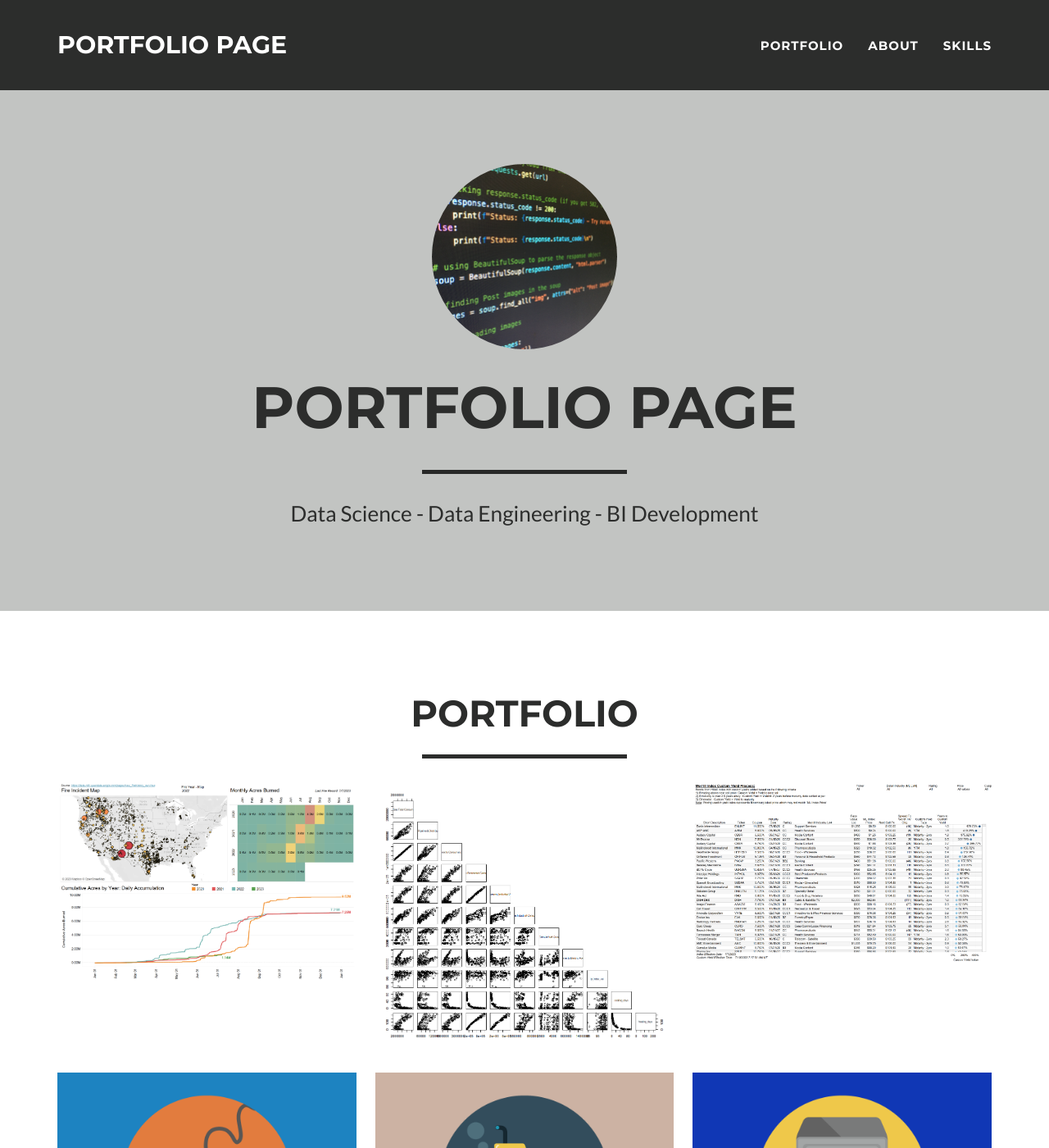
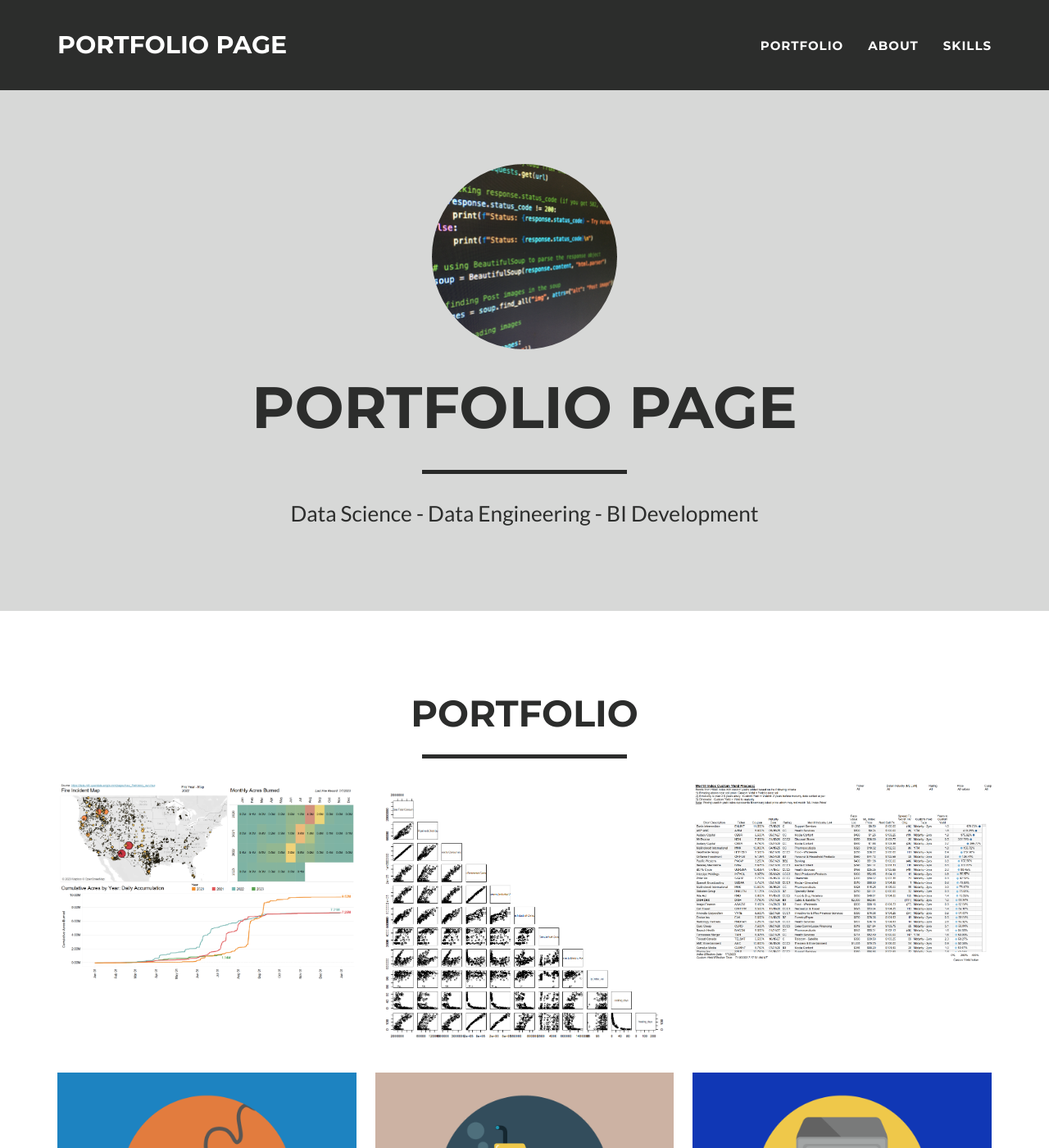
Before and after one commit to brf217/brf217.github.io, a Jekyll site: the page built from _posts/2014-07-18-project-1.markdown, in a window 1280 px wide and 1400 px high. Shown: the whole window at 82% size. Built offline with Jekyll 4.4.1, drawn with Linux system fonts in a browser that asks for light colours.

Commit message:
Update _config.yml

```diff
--- a/_config.yml
+++ b/_config.yml
@@ -25,7 +25,7 @@ contact: static
 
 # Color settings (hex-codes without the leading hash-tag)
 color:
-  primary: c2c4c2
+  primary: d7d8d7
   primary-rgb: "24,288,156"
   secondary: 2c2d2c
   secondary-dark: 282928
```
